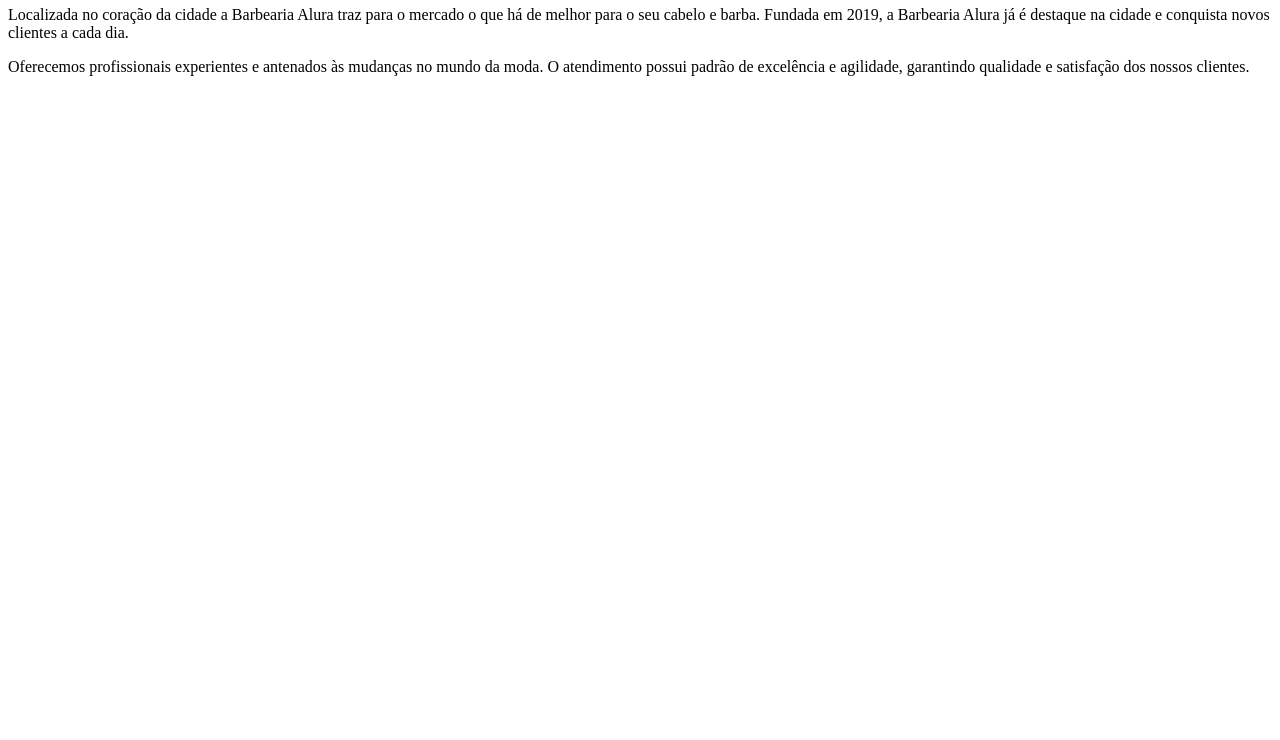
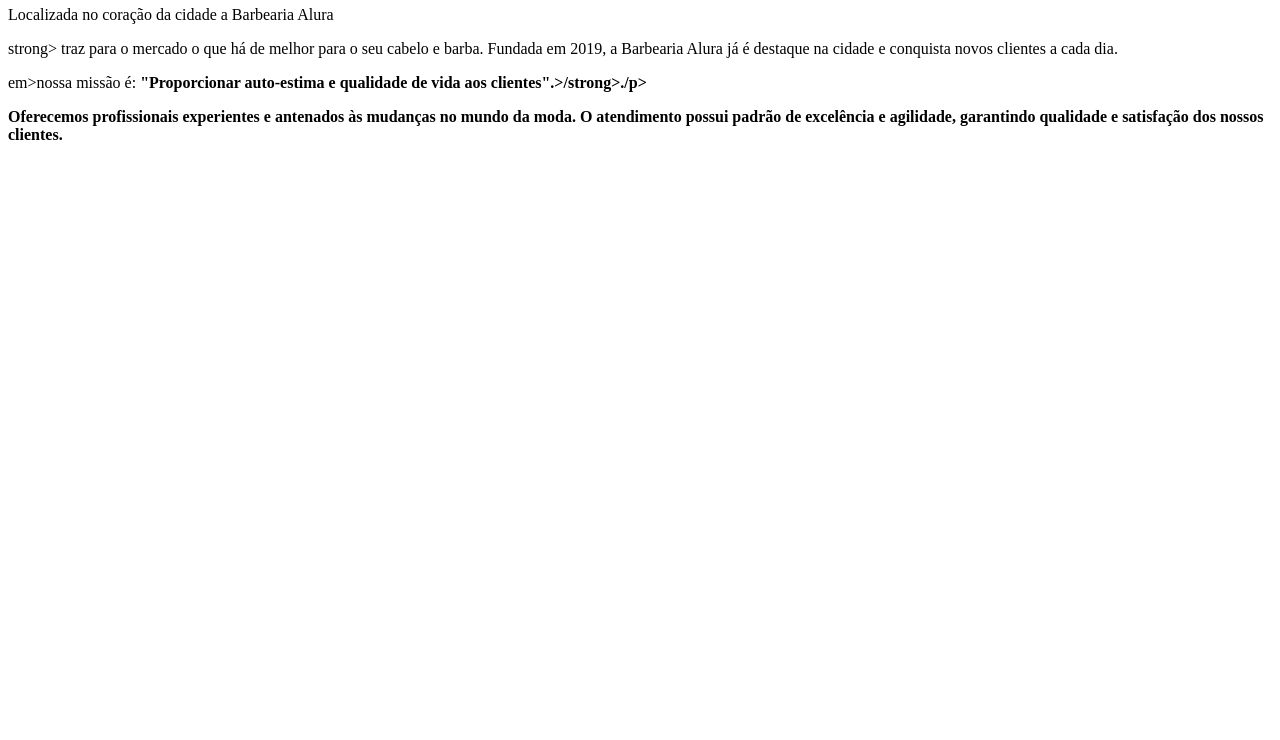
Before and after one commit to yagosp12/HTML, a plain HTML site: page index.html in a window 1280 px wide. Shown: the part 60-800 px from the top of the page. Drawn offline with Linux system fonts and the light colour scheme.

Commit message:
Add files via upload

```diff
--- a/index.html
+++ b/index.html
@@ -1,7 +1,7 @@
 <h1>Sobre a Barbearia Alura</h1>
 
-    <p>Localizada no coração da cidade a Barbearia Alura traz para o mercado o que há de melhor para o seu cabelo e barba. Fundada em 2019, a Barbearia Alura já é destaque na cidade e conquista novos clientes a cada dia.</p>
+    <p>Localizada no coração da cidade a <strong>   </strong>Barbearia Alura</p>strong> traz para o mercado o que há de melhor para o seu cabelo e barba. Fundada em 2019, a Barbearia Alura já é destaque na cidade e conquista novos clientes a cada dia.</p>
 
-<p<Nossa missão é: "Proporcionar auto-estima e qualidade de vida aos clientes".</p>
+    <p>em>nossa missão é: <strong>"Proporcionar auto-estima e qualidade de vida aos clientes".>/strong>.</em<>/p>
 
 <p>Oferecemos profissionais experientes e antenados às mudanças no mundo da moda. O atendimento possui padrão de excelência e agilidade, garantindo qualidade e satisfação dos nossos clientes.</p>
```
